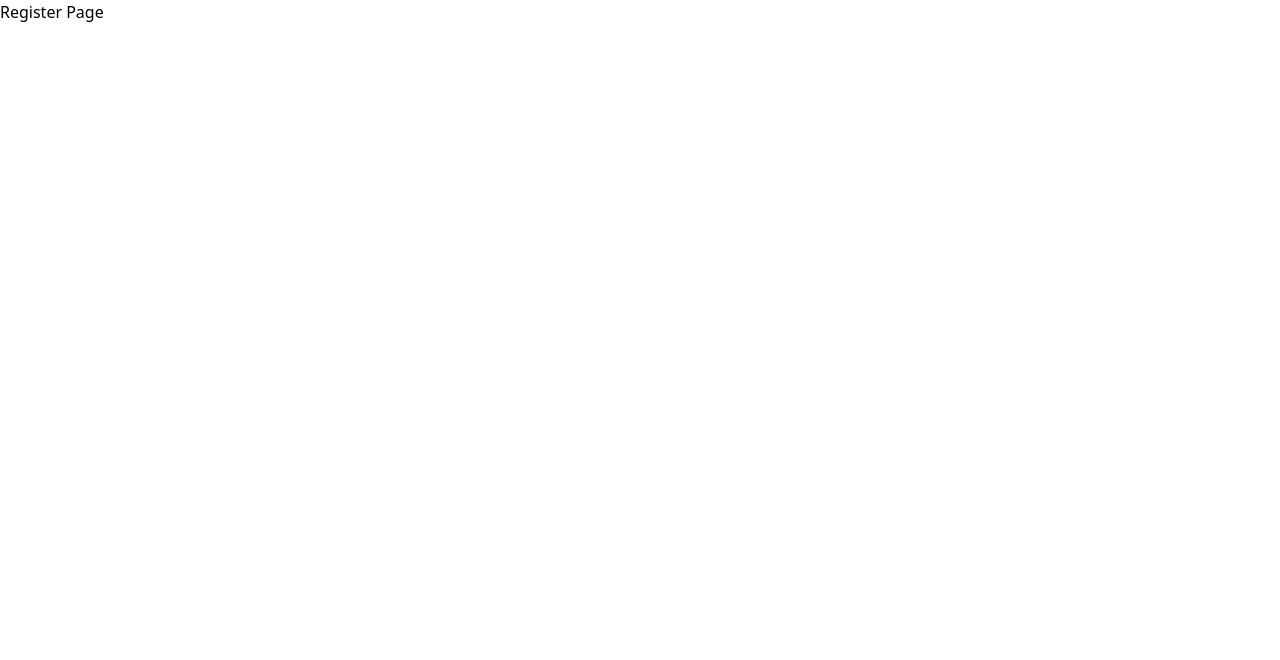
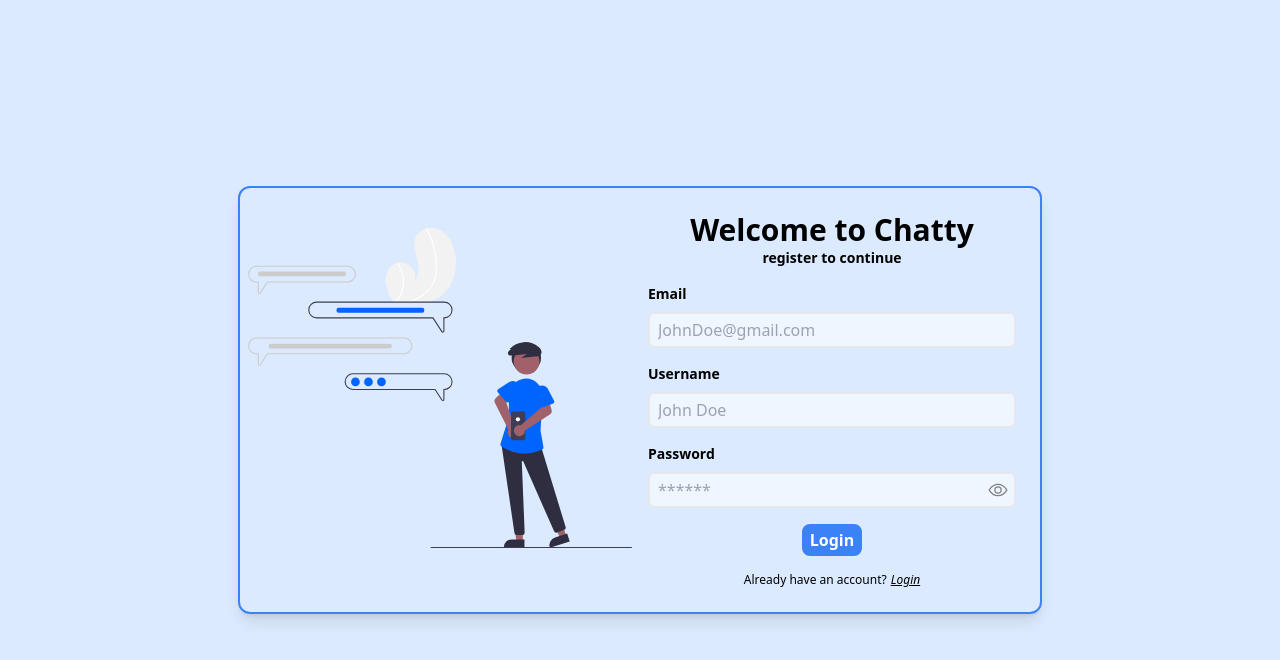
Before and after one commit to Nithinreddy1019/chatty, a React (Vite) app in the folder client/: page /register in a window 1280 px wide. Shown: the top 660 px of the page. Built offline with nearby package versions, Linux system fonts and the light colour scheme.

Commit message:
ui L: changed Register fiorm

```diff
--- /dev/null
+++ b/client/src/components/RegisterForm.tsx
@@ -0,0 +1,70 @@
+import { Footer } from "./ui/Footer";
+import { Header } from "./ui/Header";
+import { InputBox } from "./ui/InputBox";
+
+import authsvg from "../assets/authsvg.svg";
+
+
+export const Registerform = () => {
+    return (
+        <main
+            className="h-screen flex items-center justify-center
+            bg-blue-100"
+        >
+
+            <div className="flex
+            p-2 rounded-xl shadow-lg border-2 border-blue-500">
+
+                <div>
+                    <img src={authsvg} className="w-96 h-96"/>
+                </div>
+
+                <div
+                    className="p-2
+                    flex flex-col items-center
+                    min-w-[400px]"
+                >
+                    <Header
+                        headerLabel="Welcome to Chatty"
+                        headerSubLabel="register to continue"
+                    />
+
+                    <InputBox
+                        inputLabel="Email"
+                        inputPlaceholder="JohnDoe@gmail.com"
+                        inputType="email"
+                    />
+
+                    <InputBox
+                        inputLabel="Username"
+                        inputPlaceholder="John Doe"
+                        inputType="text"
+                    />
+
+                    <InputBox
+                        inputLabel="Password"
+                        inputPlaceholder="******"
+                        inputType="password"
+                    />
+
+                    <button
+                        className="px-2 py-1 my-2 rounded-lg w-fit
+                        bg-blue-500 text-white font-bold hover:scale-[102%]"
+                    >
+                        Login
+                    </button>
+
+
+                    <Footer
+                        backButtonLabel="Already have an account?"
+                        backButtonLinkLabel="Login"
+                        backButtonHref="/login"
+                    />
+
+                </div>
+
+            </div>
+
+        </main>
+    )
+};
--- a/client/src/pages/Register.tsx
+++ b/client/src/pages/Register.tsx
@@ -1,11 +1,10 @@
+import { Registerform } from "../components/RegisterForm";
 
 
 
 const RegisterPage = () => {
     return (
-        <div>
-            Register Page
-        </div>
+        <Registerform />
     )
 };
 
```
Also changed, not shown: client/src/assets/authsvg.svg (added).
